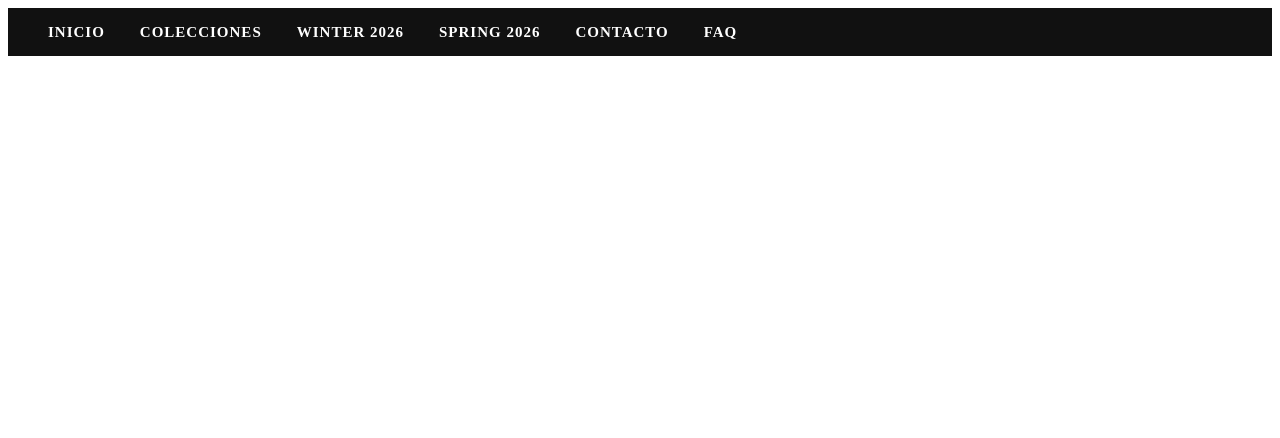
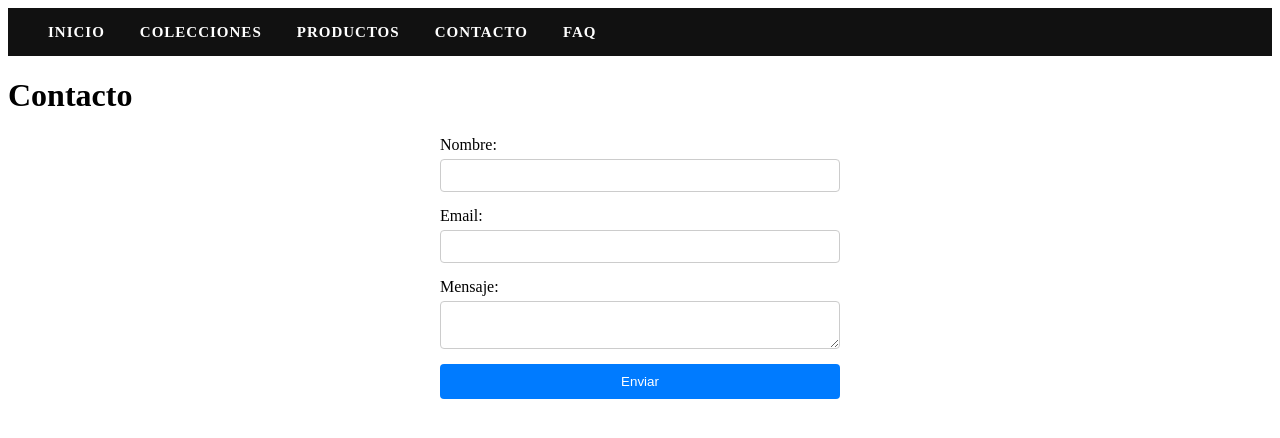
Before and after one commit to flekynn/proyecto-vyk, a React (Vite) app: page /contacto in a window 1280 px wide. Shown: the top 438 px of the page. Built offline with nearby package versions, Linux system fonts and the light colour scheme.

Commit message:
contacto agregado

```diff
--- a/src/App.jsx
+++ b/src/App.jsx
@@ -5,8 +5,9 @@ import Inicio from './pages/inicio'
 import Error from './pages/error'
 import Details from './details'
 
+import Contacto from "./pages/contacto"
 import Menu from './components/Menu'
-import Winter2026 from "./pages/winter2026"
+import Productos from "./pages/productos"
 
 function App() {
 
@@ -14,9 +15,16 @@ function App() {
         <BrowserRouter>
             <Menu/>
             <Routes>
-                <Route path="/winter2026" element={<Winter2026 />} />
+                <Route path="/productos" element={<Productos />} />
                 <Route path="/products/:product" element={<Details />} />
                 <Route path="*" element={<Error />} />
+
+                <Route path="/" element={<Inicio />} />
+                <Route path="/contacto" element={<Contacto />} />
+                <Route path="/productos" element={<Productos />} />
+                <Route path="/products/:product" element={<Details />} />
+                <Route path="*" element={<Error />} />
+
             </Routes>
         </BrowserRouter>
     )
--- a/src/components/Menu.jsx
+++ b/src/components/Menu.jsx
@@ -1,30 +1,26 @@
 import "./styles/Menu.css";
-import { Link } from "react-router-dom"
+import { Link } from "react-router-dom";
 
 function Menu() {
     return (
         <nav>
             <ul>
-                <Link to='/'>INICIO</Link>
-                <div className="dropdown">
-                    <span>COLECCIONES</span>
-                    <div className="dropdown-menu">
-                        <Link to='/winter2026'>WINTER 2026</Link>
-                        <Link to='/spring2026'>SPRING 2026</Link>
+                <li><Link to="/">INICIO</Link></li>
+                <li>
+                    <div className="dropdown">
+                        <span>COLECCIONES</span>
+                        <div className="dropdown-menu">
+                            <Link to="/winter2026">WINTER 2026</Link>
+                            <Link to="/spring2026">SPRING 2026</Link>
+                        </div>
                     </div>
-                </div>
-                <Link to='/Productos'>WINTER 2026</Link>
-                <Link to='/Productos'>SPRING 2026</Link>
-                {/* <Link to='pages/Productos'>PRODUCTOS</Link>
-                <Link to='pages/Productos'>PANTS</Link>
-                <Link to='pages/Productos'>T-SHIRTS</Link>
-                <Link to='pages/Productos'>HOODIES</Link> */}
-                <Link to='/Contacto'>CONTACTO</Link>
-                <Link to='/FAQ'>FAQ</Link>
+                </li>
+                <li><Link to="/productos">PRODUCTOS</Link></li>
+                <li><Link to="/contacto">CONTACTO</Link></li>
+                <li><Link to="/faq">FAQ</Link></li>
             </ul>
         </nav>
-    )
+    );
 }
 
-
 export default Menu
--- /dev/null
+++ b/src/pages/contacto.jsx
@@ -0,0 +1,23 @@
+import "./styles/Contacto.css";
+
+function Contacto() {
+  return (
+    <div>
+      <h1>Contacto</h1>
+      <form className="form-contacto">
+        <label htmlFor="nombre">Nombre:</label>
+        <input type="text" id="nombre" name="nombre" required />
+
+        <label htmlFor="email">Email:</label>
+        <input type="email" id="email" name="email" required />
+
+        <label htmlFor="mensaje">Mensaje:</label>
+        <textarea id="mensaje" name="mensaje" required></textarea>
+
+        <button type="submit">Enviar</button>
+      </form>
+    </div>
+  );
+}
+
+export default Contacto
--- a/src/pages/winter2026.jsx
+++ b/src/pages/productos.jsx
@@ -1,6 +1,6 @@
 import Articulo from "../components/Articulo";
 
-function Winter2026() {
+function Productos() {
   const articulos = [
     {
       id: 1,
@@ -36,4 +36,4 @@ function Winter2026() {
   );
 }
 
-export default Winter2026;
+export default Productos;
--- /dev/null
+++ b/src/pages/styles/Contacto.css
@@ -0,0 +1,31 @@
+.form-contacto {
+  display: flex;
+  flex-direction: column;
+  max-width: 400px;
+  margin: 0 auto;
+}
+
+.form-contacto label {
+  margin-bottom: 5px;
+}
+
+.form-contacto input,
+.form-contacto textarea {
+  margin-bottom: 15px;
+  padding: 8px;
+  border: 1px solid #ccc;
+  border-radius: 4px;
+}
+
+.form-contacto button {
+  padding: 10px;
+  background-color: #007bff;
+  color: white;
+  border: none;
+  border-radius: 4px;
+  cursor: pointer;
+}
+
+.form-contacto button:hover {
+  background-color: #0056b3;
+}
```
Also changed, not shown: 1 other file (tests, documents, lock files or other folders).
